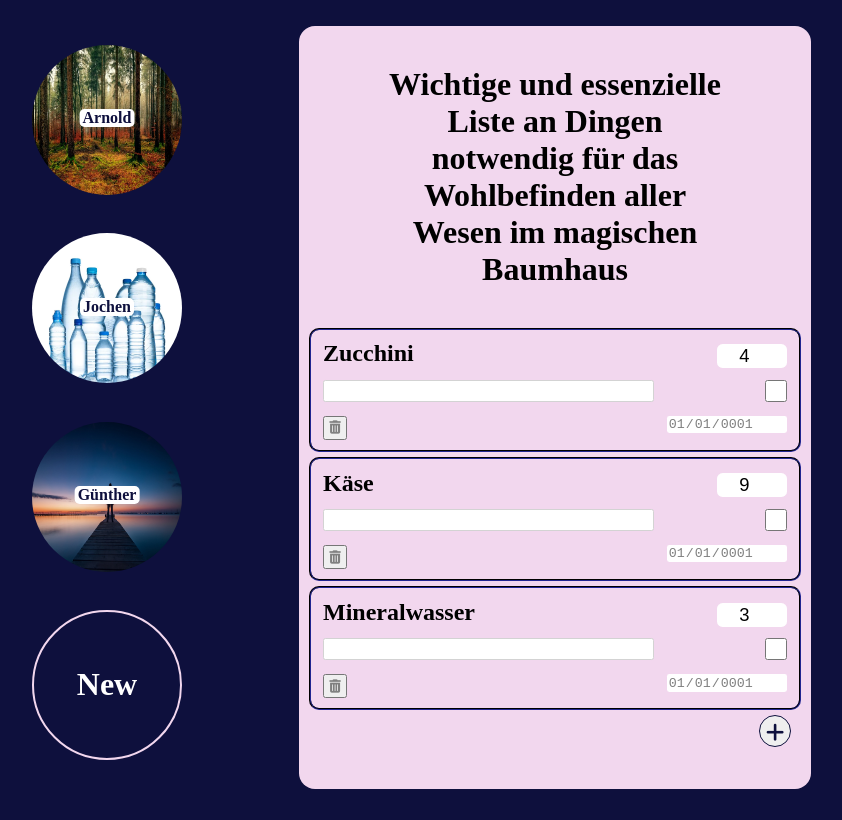
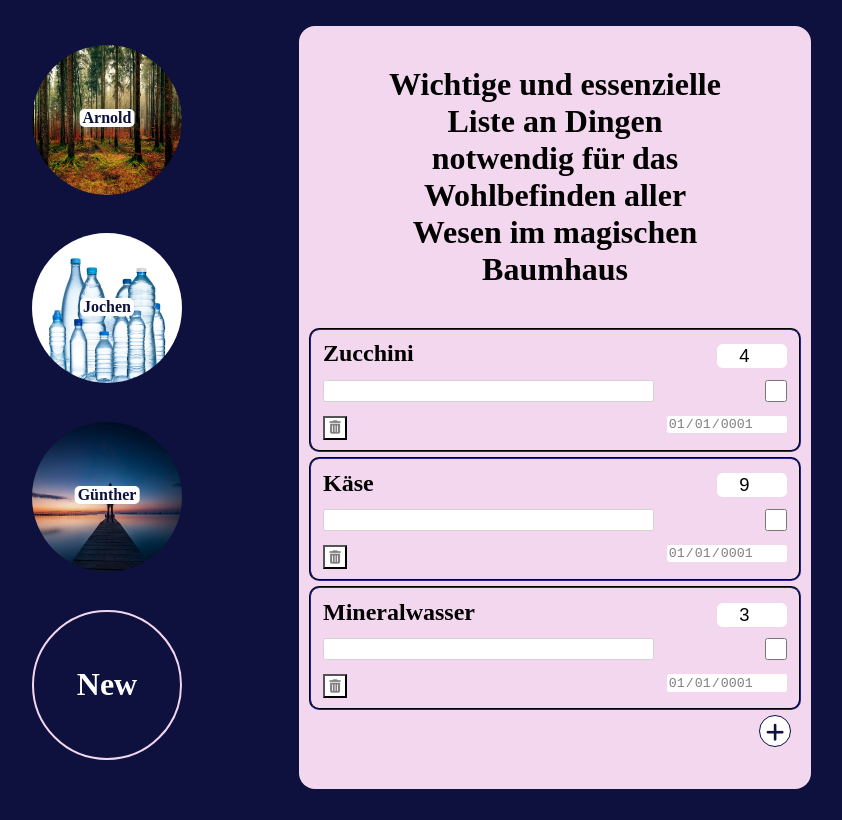
Before and after one commit to LukasioRudolphus/EIA2, a plain HTML site: page Aufgabe03_ShoppingList/ShoppingList.html in a window 1280 px wide. Shown: the whole page, without its empty margins (85-927 px from the left). Drawn offline with Linux system fonts and the light colour scheme.

Commit message:
Update ShoppingList.css

```diff
--- a/Aufgabe03_ShoppingList/ShoppingList.css
+++ b/Aufgabe03_ShoppingList/ShoppingList.css
@@ -44,7 +44,9 @@ h1 {
     text-align: center;
 }
 
-
+button {
+    background-color: white;
+}
 
 
 /* --------- Entry Box --------- */
```
